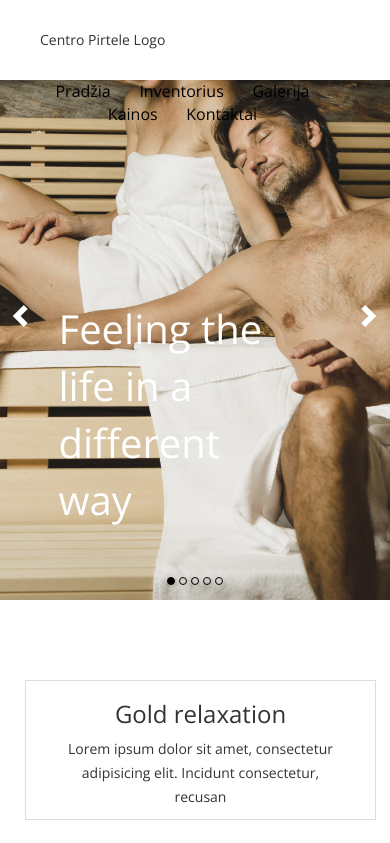
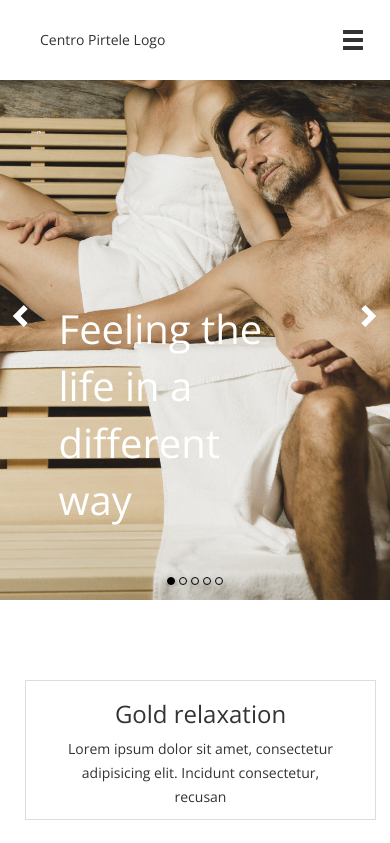
Before and after one commit to adomas000/CentroPirtis, a plain HTML site: page index.html in a window 390 px wide. Shown: the top 843 px of the page. Drawn offline with nearby package versions, Linux system fonts and the light colour scheme.

Commit message:
meniu is responsive now :)

```diff
--- a/index.html
+++ b/index.html
@@ -71,6 +71,24 @@
 			</ul>
 		</div>
 	</div>
+
+<div class="dropdown" id="drp">
+	<span
+		class="glyphicon glyphicon-menu-hamburger dropdown-toggle"
+		id="dropdownMenu1"
+		data-toggle="dropdown"
+		aria-haspopup="true"
+		aria-expanded="true">
+	</span>
+
+	<ul class="dropdown-menu dropdown-menu-right" aria-labelledby="dropdownMenu1" >
+		<li><a href="#">Pradžia</a></li>
+		<li><a href="#">Inventorius</a></li>
+		<li><a href="#">Galerija</a></li>
+		<li><a href="#">Kainos</a></li>
+		<li><a href="#">Kontaktai</a></li>
+	</ul>
+</div>
 	<!--===============================
 	=            slideshow            =
 	================================-->
--- a/js/meniuResponsive.js
+++ b/js/meniuResponsive.js
@@ -4,7 +4,12 @@
  *
  */
  var meniu = document.getElementById("meniu");
- var li = $(meniu).siblings();
+ var list = $(meniu).siblings();
+ //
+ var meniuIcon = $("#drp");
+ var newMeniu = document.createElement("ul");
+initNewIcon();
+initNewMeniu();
 //init
 resize();
 //constant watching
@@ -15,11 +20,28 @@ resize();
  function resize(){
  	if($(window).width()<= 830)
 	{
-
-
+		$(meniu).hide();
+		$(meniuIcon).show();
 	}
 	else{
-
-
+		$(meniu).show();
+		$(meniuIcon).hide();
 	}
  }
+
+ function initNewIcon(){
+	$(meniuIcon).css({
+		"font-size":"24px",
+		"float":"right",
+		"margin":"25px 25px",
+		"cursor":"pointer"
+	});
+	$(meniuIcon).hide();
+	$(meniu).parent().append($("#drp"));
+
+ }
+ function initNewMeniu(){
+	//$(newMeniu).append($(list));
+	//$(newMeniu).insertAfter($("#header"));
+
+ }
```
